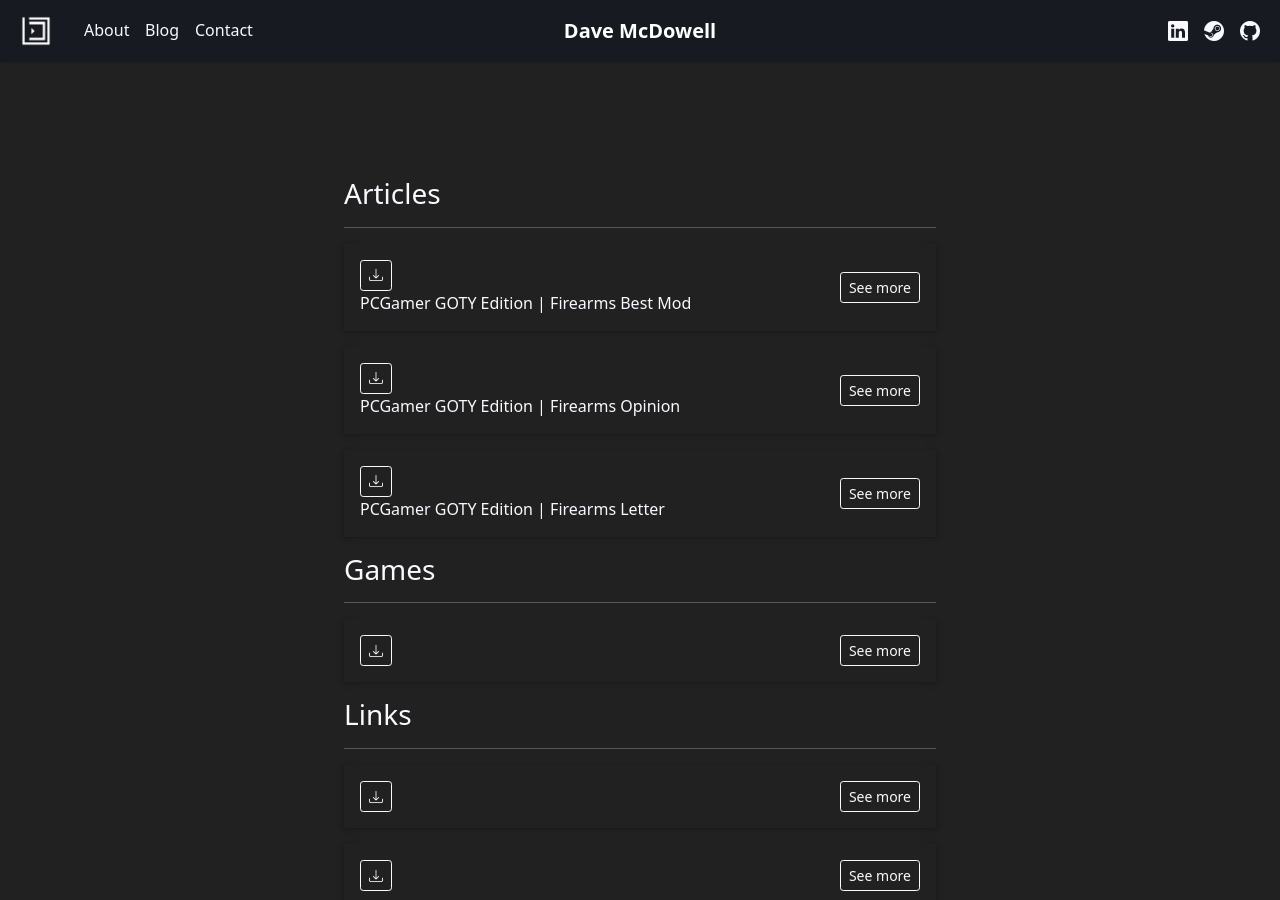
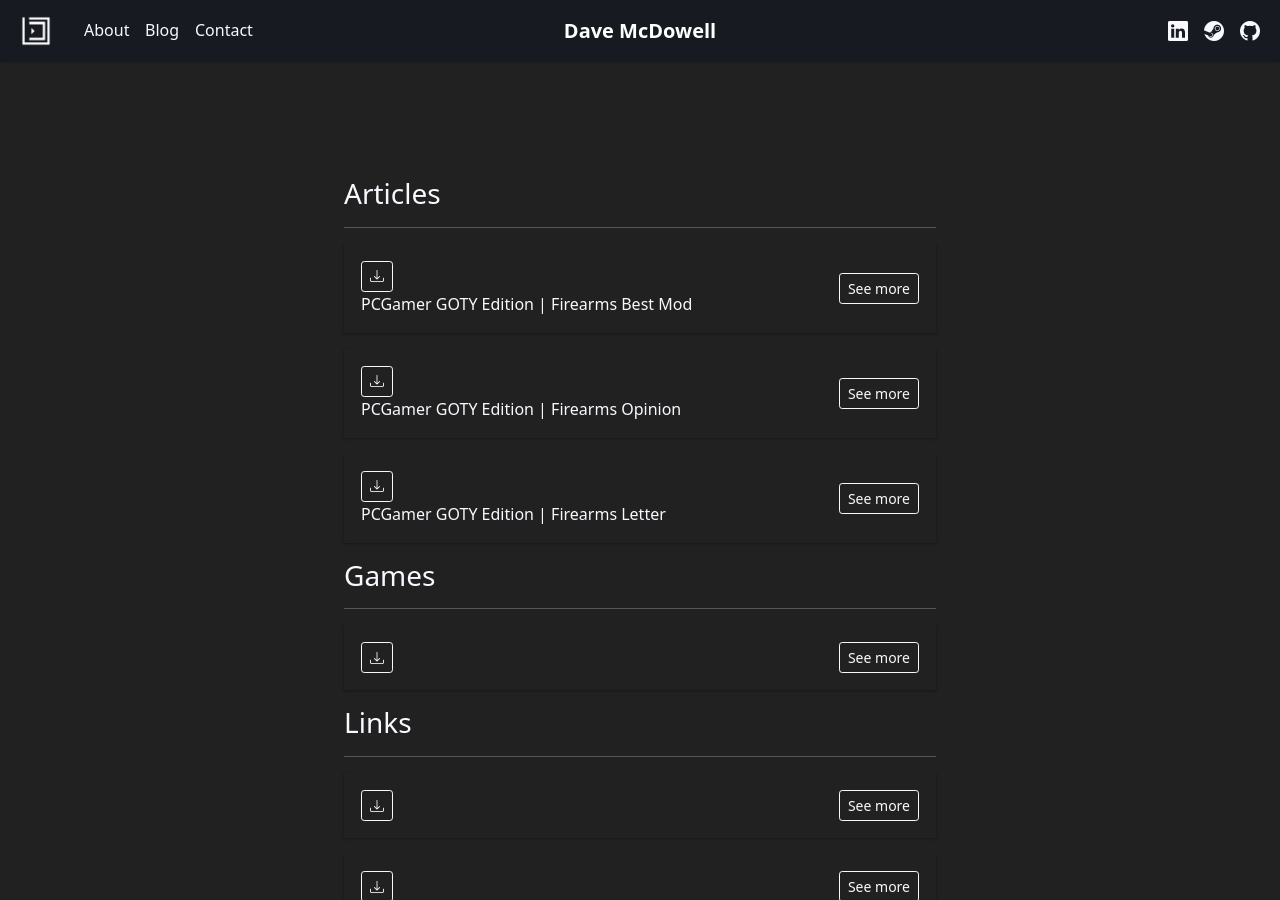
Before and after one commit to davemcdowell/portfolio, a Jekyll site: the page built from downloads.html, in a window 1280 px wide and 900 px high, scrolled down 900 px. Built offline with Jekyll 4.4.1, drawn with Linux system fonts in a browser that asks for light colours; nearby versions of some CDN libraries.

Commit message:
Update downloads.html

```diff
--- a/downloads.html
+++ b/downloads.html
@@ -17,7 +17,7 @@
             <h3>{{ category.group }}</h3>
             <hr>
               {%- for item in category.items -%}
-              <div class="d-flex flex-row justify-content-between align-items-center bs-sm p-3 my-3">
+              <div class="d-flex flex-row justify-content-between align-items-center highlight-border bs-sm-hover  p-3 my-3">
                 <div>
                   <a class="btn btn-sm btn-outline-light me-2" href="{{ item.url }}" download="{{ item.title | downcase | replace ' ', '_' }}"><i class="bi bi-download"></i></a>
                   <p class="display-inline-block m-0">{{ item.title }}</p>
```
